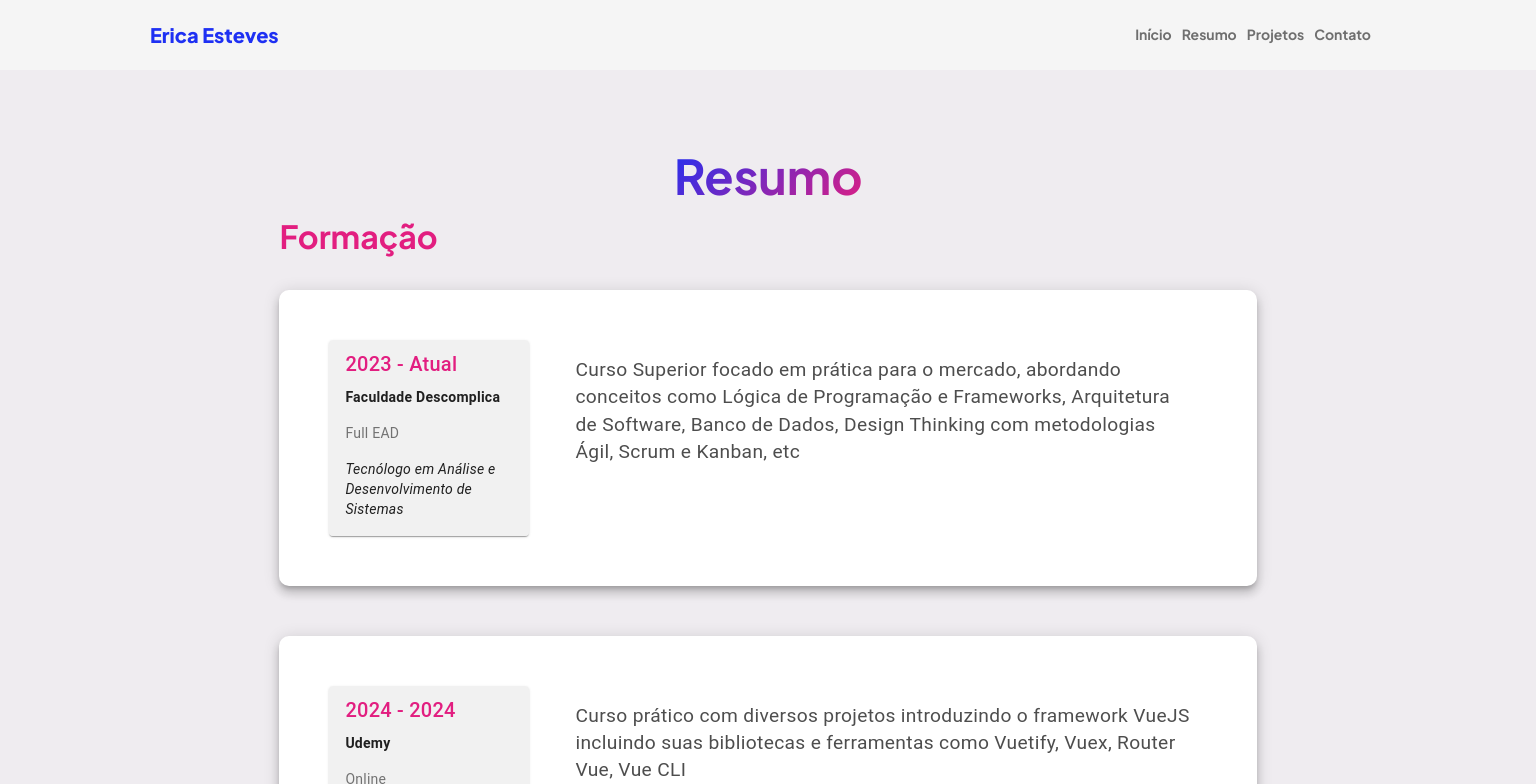
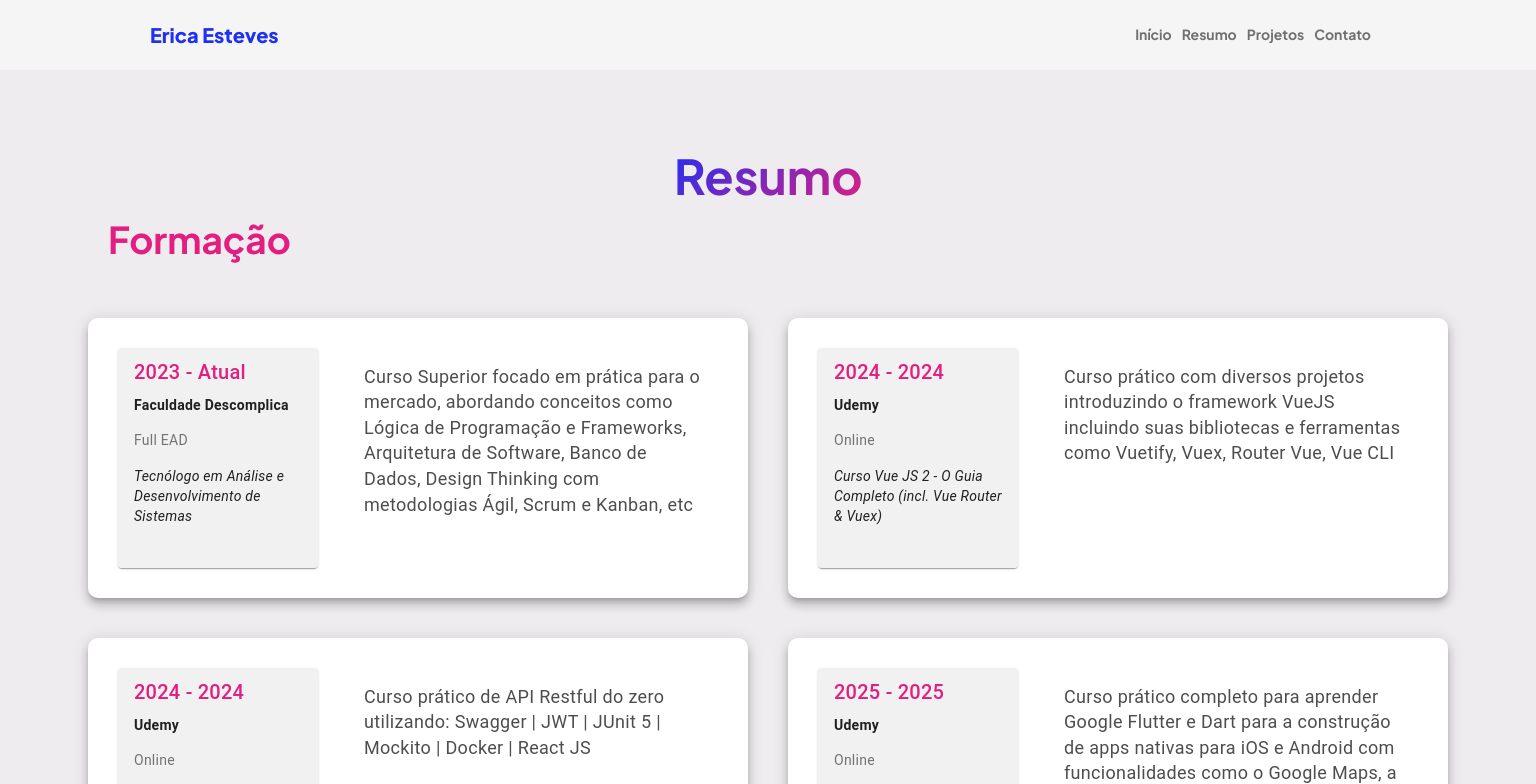
Before and after one commit to erizoka/myPortfolio, a Vue app: page /summary in a window 1536 px wide. Shown: the top 784 px of the page. Built offline with nearby package versions, Linux system fonts and the light colour scheme; what notyf would draw is missing.

Commit message:
Mais resposividade no resumo, para telas maiores

```diff
--- a/src/components/Summary/SummaryFormations.vue
+++ b/src/components/Summary/SummaryFormations.vue
@@ -1,6 +1,6 @@
 <template>
+    <h2 class="formacao-title">Formação</h2>
     <section class="formacao animate__animated animate__fadeInUp animate__fast">
-        <h2>Formação</h2>
         <v-card class="card-container" elevation="7" v-for="r in resume" :key="r">
             <v-card class="card">
                 <v-card-title style="color: #E21E80;">{{ r.date }}</v-card-title>
@@ -34,12 +34,13 @@ export default {
     width: 70%;
 }
 
-.formacao h2 {
+.formacao-title {
     font-size: 32px;
     font-family: "Plus Jakarta Sans";
     color: #E21E80;
-    align-self: self-start;
+    align-self: first baseline;
     margin-bottom: 30px;
+    margin-left: 200px;
     position: relative;
 }
 
@@ -61,6 +62,28 @@ export default {
     font-size: larger;
     opacity: 0.8;
     margin-left: 30px;
+}
+
+@media (min-width: 1500px) {
+    .formacao {
+        display: grid;
+        grid-template-columns: 700px 700px;
+    }
+
+    .formacao-title {
+        margin-left: 40px;
+        font-size: 37px;
+    }
+
+    .card-container {
+        padding: 30px;
+        margin: 20px;
+        height: 280px;
+    }
+
+    .card-text {
+        font-size: large;
+    }
 }
 
 @media (max-width: 768px) {
--- a/src/components/Summary/SummaryIndex.vue
+++ b/src/components/Summary/SummaryIndex.vue
@@ -25,7 +25,7 @@ export default {
     padding: 30px;
 }
 
-    .resume h1{
+.resume h1 {
     text-align: center;
     margin: 0;
     background: linear-gradient(135deg, #1e30f3 0%, #e21e80 100%);
--- a/src/components/Summary/SummaryLanguages.vue
+++ b/src/components/Summary/SummaryLanguages.vue
@@ -97,6 +97,12 @@ export default {
     font-weight: 700;
 }
 
+@media (min-width: 1500px) {
+    .card {
+        width: 52%;
+    }
+}
+
 @media (max-width: 768px) {
     .card {
         width: 100%;
```
Lines whose indentation alone changed are shown as unchanged.
